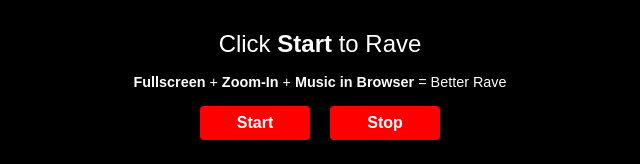
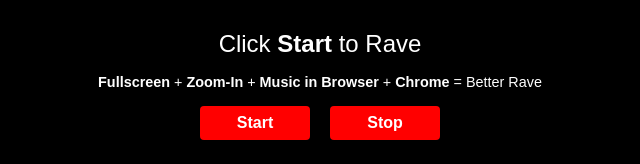
Before and after one commit to AarjavJain101/beat_detection_website, a React (Create React App) app: page / in a window 1280 px wide. Shown: the top 164 px of the page, without its empty margins (320-960 px from the left). Built offline with nearby package versions, Linux system fonts and the light colour scheme.

Commit message:
Styling changes

```diff
--- a/src/components/Start.js
+++ b/src/components/Start.js
@@ -55,8 +55,8 @@ const Start = (props) => {
                 Click <strong>Start</strong> to Rave
             </h1>
             <p className="info">
-                <strong>Fullscreen</strong> + <strong>Zoom-In</strong> + <strong>Music in Browser</strong> =
-                Better Rave
+                <strong>Fullscreen</strong> + <strong>Zoom-In</strong> + <strong>Music in Browser</strong> +
+                <strong> Chrome</strong> = Better Rave
             </p>
             <div className="btns">
                 <button className="start-btn" onClick={handleStartButton}>
--- a/src/styles/Start.css
+++ b/src/styles/Start.css
@@ -90,6 +90,7 @@
     border-radius: 25%;
     cursor: pointer;
     transition: 0.2s;
+    text-align: center;
 }
 
 .linked-in-btn:hover {
```
